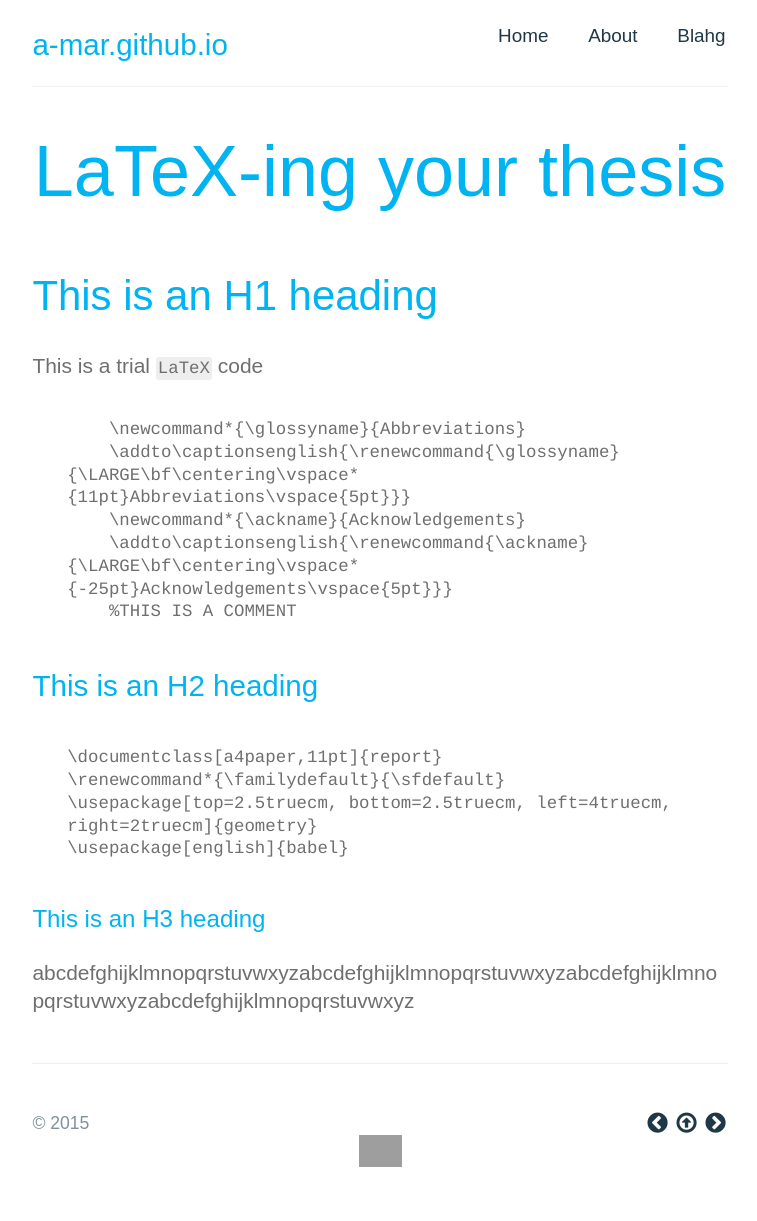
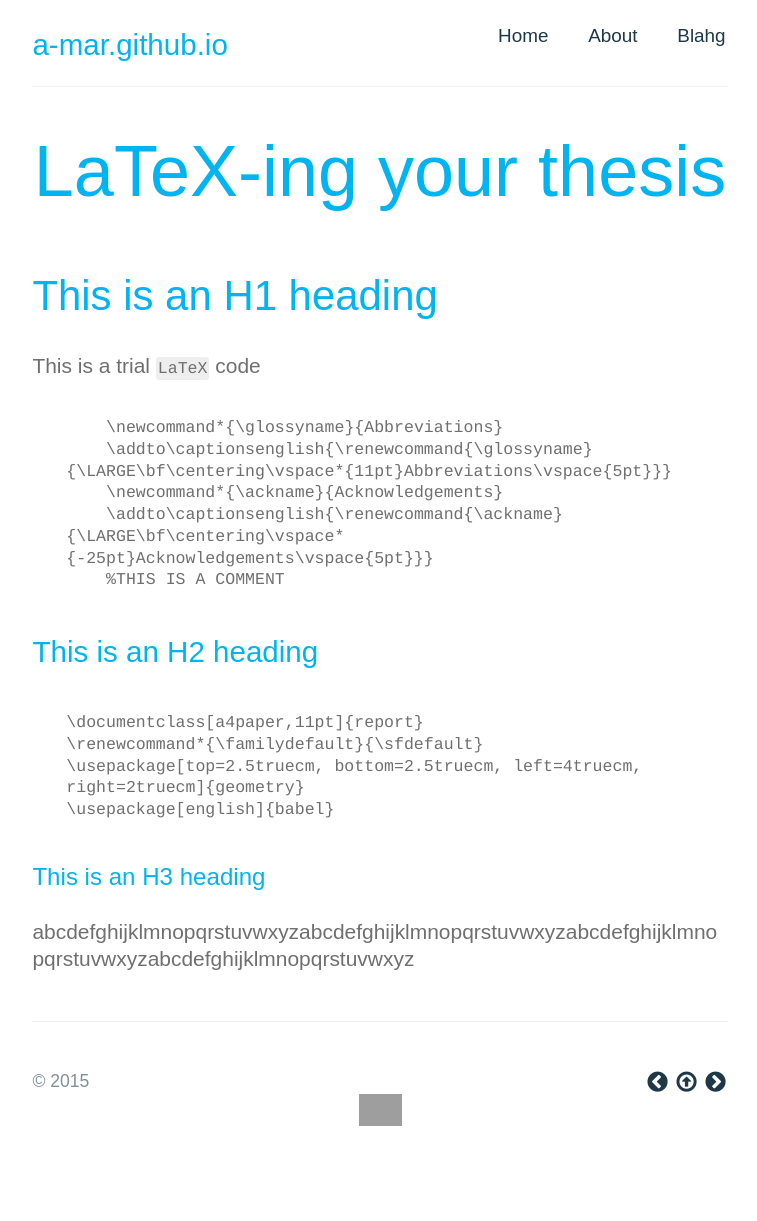
Before and after one commit to a-mar/blahg, a Jekyll site: the page built from index.html, in a window 1280 px wide. Shown: the whole page, without its empty margins (260-1017 px from the left). Built offline with Jekyll 4.4.1, drawn with Linux system fonts in a browser that asks for light colours; nearby versions of some CDN libraries; some web fonts are replaced; Markdown is read by kramdown in place of the engine named in the settings; after the commit the page ends 1179 px from its top, so only the background shows below that; grey boxes are pictures that could not be loaded.

Commit message:
Update asdf.css

```diff
--- a/stylesheets/asdf.css
+++ b/stylesheets/asdf.css
@@ -8,7 +8,7 @@ code,kbd,pre,samp {
   font-family: 'SrcCode', Courier, monospace;
   overflow: auto;
   /*width: 700px;*/
-  font-size:83%;
+  font-size:79%;
   line-height:1.31;
   background-color: #eee;
   border-radius: 3px;
```
